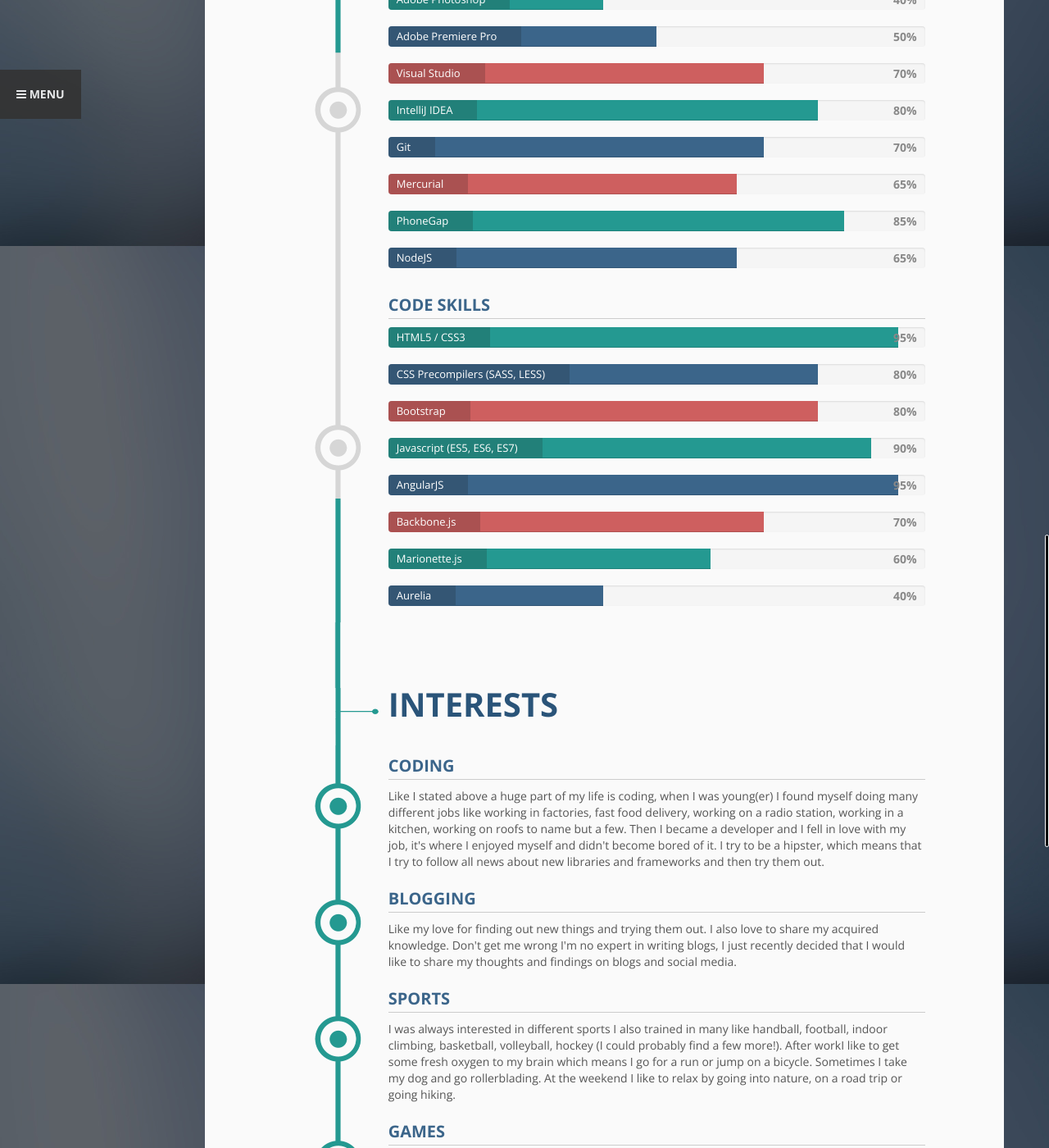
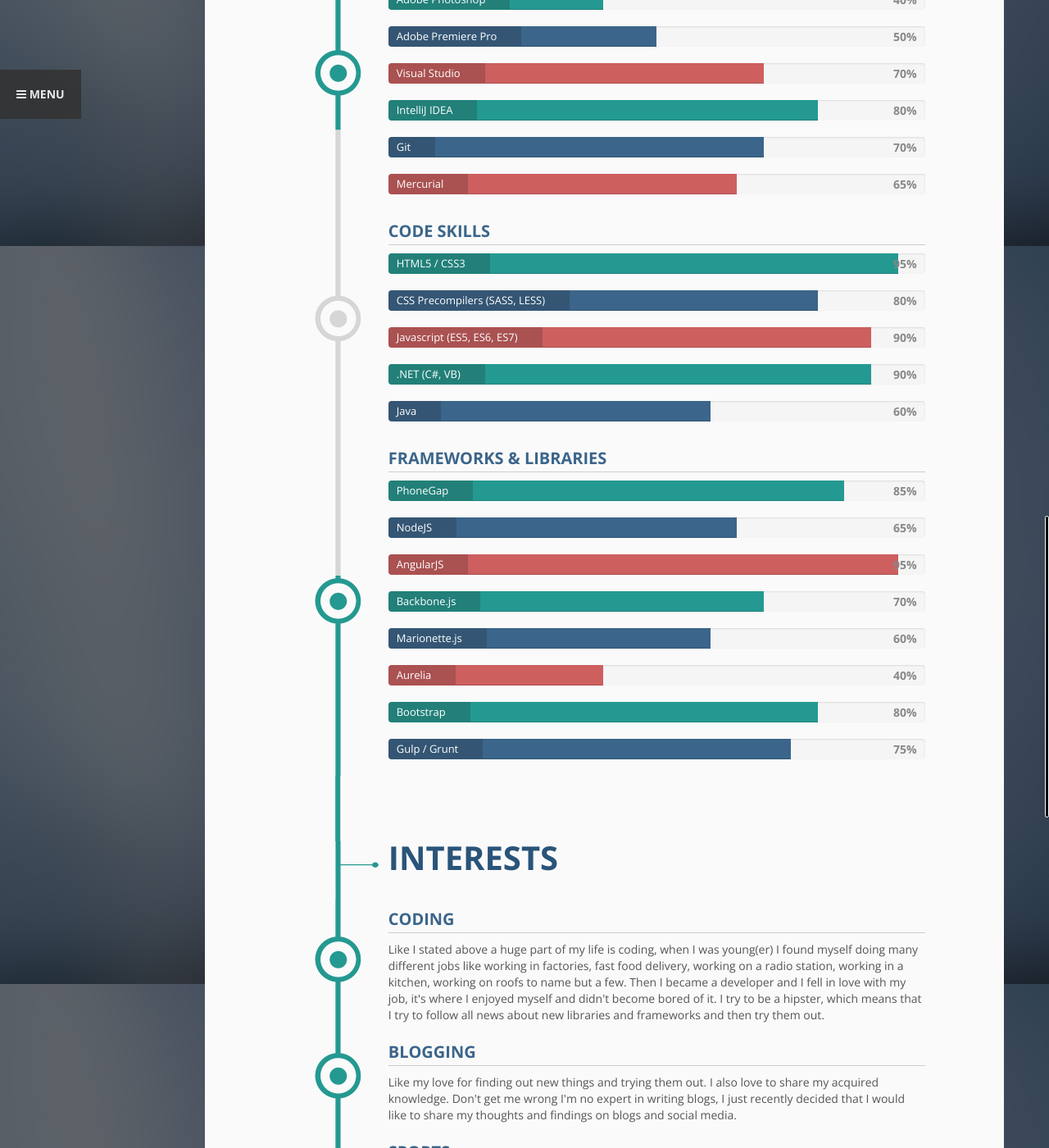
Before and after one commit to TheCodeDestroyer/thecodedestroyer.github.io, a Jekyll site: the page built from index.html, in a window 1280 px wide and 1400 px high, scrolled down 2400 px. Shown: the whole window at 82% size. Built offline with Jekyll 4.4.1, drawn with Linux system fonts in a browser that asks for light colours.

Commit message:
Refactored skills and added new ones

```diff
--- a/_data/skills.yml
+++ b/_data/skills.yml
@@ -42,12 +42,6 @@
     - name: "Mercurial"
       percentage: "65"
       progressBarType: "progress-bar-3"
-    - name: "PhoneGap"
-      percentage: "85"
-      progressBarType: "progress-bar-1"
-    - name: "NodeJS"
-      percentage: "65"
-      progressBarType: "progress-bar-2"
 - title: "Code Skills"
   partialPath: "content/skillList.html"
   divClass: ""
@@ -58,21 +52,40 @@
     - name: "CSS Precompilers (SASS, LESS)"
       percentage: "80"
       progressBarType: "progress-bar-2"
+    - name: "Javascript (ES5, ES6, ES7)"
+      percentage: "90"
+      progressBarType: "progress-bar-3"
+    - name: ".NET (C#, VB)"
+      percentage: "90"
+      progressBarType: "progress-bar-1"
+    - name: "Java"
+      percentage: "60"
+      progressBarType: "progress-bar-2"
+- title: "Frameworks & Libraries"
+  partialPath: "content/skillList.html"
+  divClass: ""
+  skillList:
+    - name: "PhoneGap"
+      percentage: "85"
+      progressBarType: "progress-bar-1"
+    - name: "NodeJS"
+      percentage: "65"
+      progressBarType: "progress-bar-2"
+    - name: "AngularJS"
+      percentage: "95"
+      progressBarType: "progress-bar-3"
+    - name: "Backbone.js"
+      percentage: "70"
+      progressBarType: "progress-bar-1"
+    - name: "Marionette.js"
+      percentage: "60"
+      progressBarType: "progress-bar-2"
+    - name: "Aurelia"
+      percentage: "40"
+      progressBarType: "progress-bar-3"
     - name: "Bootstrap"
       percentage: "80"
-      progressBarType: "progress-bar-3"
-    - name: "Javascript (ES5, ES6, ES7)"
-      percentage: "90"
       progressBarType: "progress-bar-1"
-    - name: "AngularJS"
-      percentage: "95"
+    - name: "Gulp / Grunt"
+      percentage: "75"
       progressBarType: "progress-bar-2"
-    - name: "Backbone.js"
-      percentage: "70"
-      progressBarType: "progress-bar-3"
-    - name: "Marionette.js"
-      percentage: "60"
-      progressBarType: "progress-bar-1"
-    - name: "Aurelia"
-      percentage: "40"
-      progressBarType: "progress-bar-2"
```
